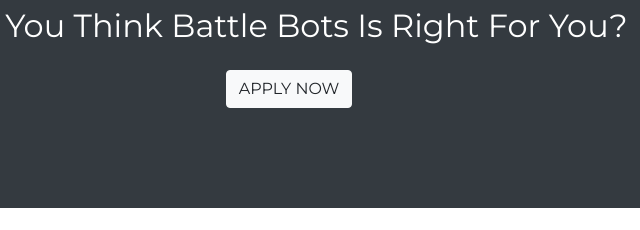
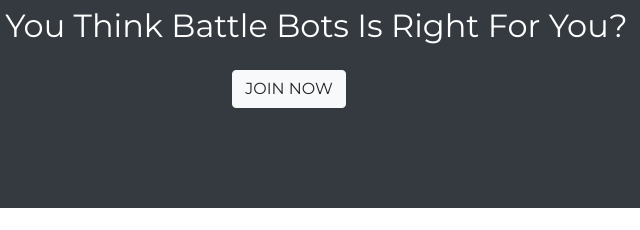
Before and after one commit to OSU-BattleBots/OSU-BattleBots.github.io, a website with bundled scripts: page index.html in a window 1280 px wide. Shown: the part 5344-5574 px from the top of the page, 351-991 px from the left. Built offline with nearby package versions, Linux system fonts and the light colour scheme; a web font is replaced by a local one.

Commit message:
made some changes that are bed for the good

```diff
--- a/index.html
+++ b/index.html
@@ -358,7 +358,7 @@
   <section class="page-section bg-dark text-white" id="contact">
     <div class="container text-center">
       <h2 class="mb-4">Do You Think Battle Bots Is Right For You?</h2>
-      <a class="btn btn-light btn-xl" href="https://forms.gle/Hkv4gm4pDyTWubgz6">APPLY NOW</a>
+      <a class="btn btn-light btn-xl" href="https://forms.gle/Hkv4gm4pDyTWubgz6">JOIN NOW</a>
     </div>
   </section>
   <!-- Contact
```
